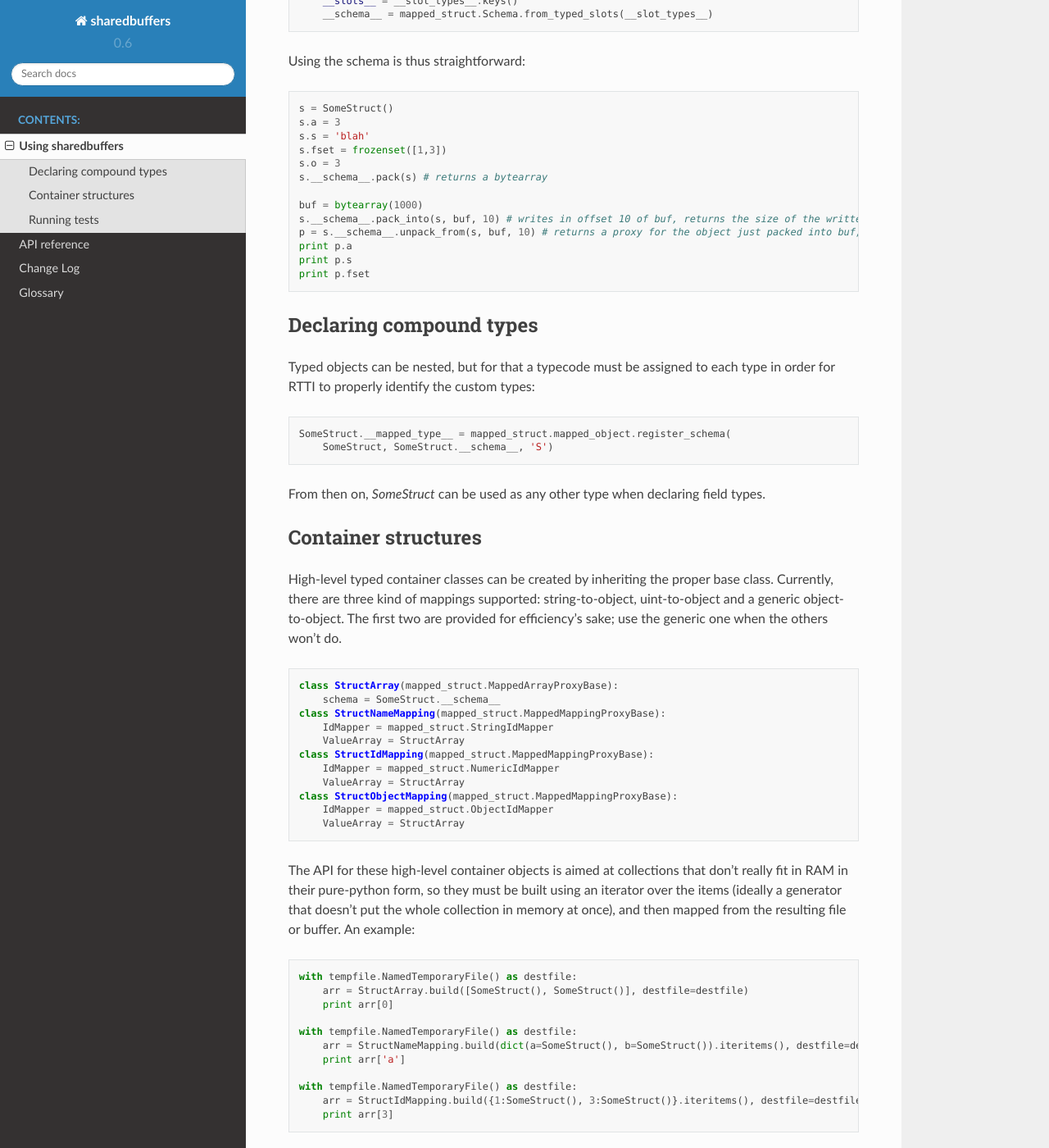
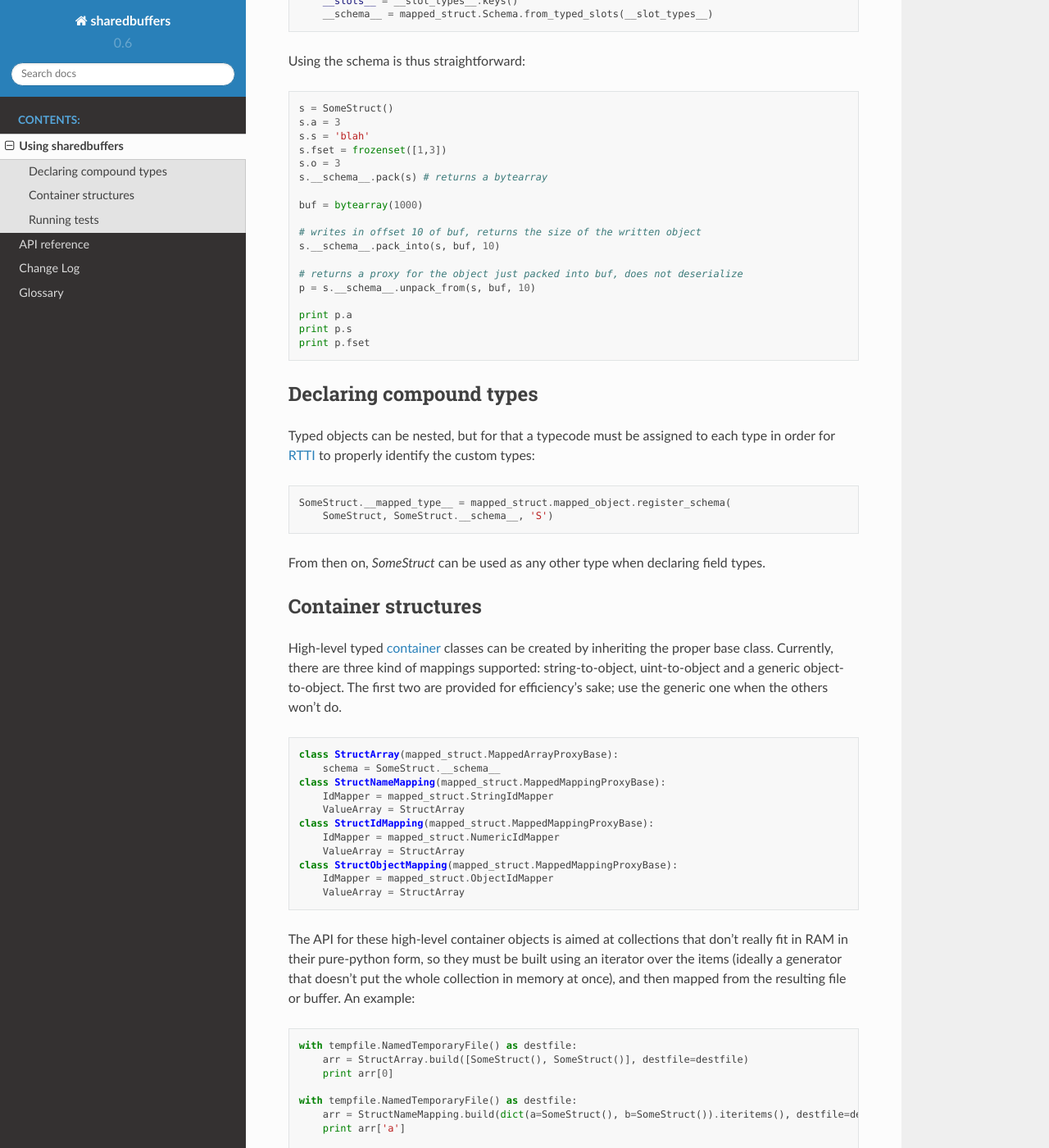
Before and after one commit to jampp/sharedbuffers, a Sphinx documentation site: the page built from doc/source/README.rst, in a window 1280 px wide and 1400 px high, scrolled down 1471 px. Shown: the whole window at 82% size. Built offline with Sphinx 7.4.7 and the Read the Docs theme 2.0.0, drawn with Linux system fonts in a browser that asks for light colours.

Commit message:
Style and link improvements

```diff
--- a/doc/source/README.rst
+++ b/doc/source/README.rst
@@ -79,8 +79,13 @@ Using the schema is thus straightforward:
     s.__schema__.pack(s) # returns a bytearray
 
     buf = bytearray(1000)
-    s.__schema__.pack_into(s, buf, 10) # writes in offset 10 of buf, returns the size of the written object
-    p = s.__schema__.unpack_from(s, buf, 10) # returns a proxy for the object just packed into buf, does not deserialize
+
+    # writes in offset 10 of buf, returns the size of the written object
+    s.__schema__.pack_into(s, buf, 10)
+
+    # returns a proxy for the object just packed into buf, does not deserialize
+    p = s.__schema__.unpack_from(s, buf, 10)
+
     print p.a
     print p.s
     print p.fset
@@ -90,7 +95,7 @@ Using the schema is thus straightforward:
 Declaring compound types
 ------------------------
 
-Typed objects can be nested, but for that a typecode must be assigned to each type in order for RTTI to properly
+Typed objects can be nested, but for that a typecode must be assigned to each type in order for :term:`RTTI` to properly
 identify the custom types:
 
 .. code:: python
@@ -105,7 +110,7 @@ From then on, `SomeStruct` can be used as any other type when declaring field ty
 Container structures
 --------------------
 
-High-level typed container classes can be created by inheriting the proper base class. Currently, there are
+High-level typed container_ classes can be created by inheriting the proper base class. Currently, there are
 three kind of mappings supported: string-to-object, uint-to-object and a generic object-to-object. The first
 two are provided for efficiency's sake; use the generic one when the others won't do.
 
```
Also changed, not shown: other parts of doc/source/README.rst (+2 -0 lines).
